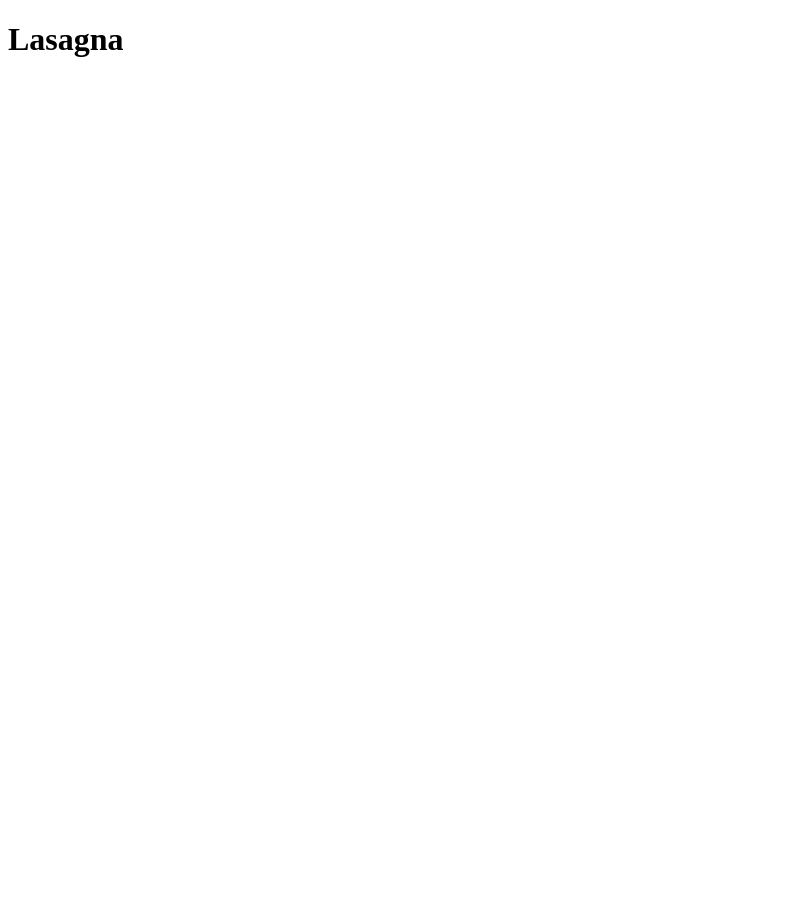
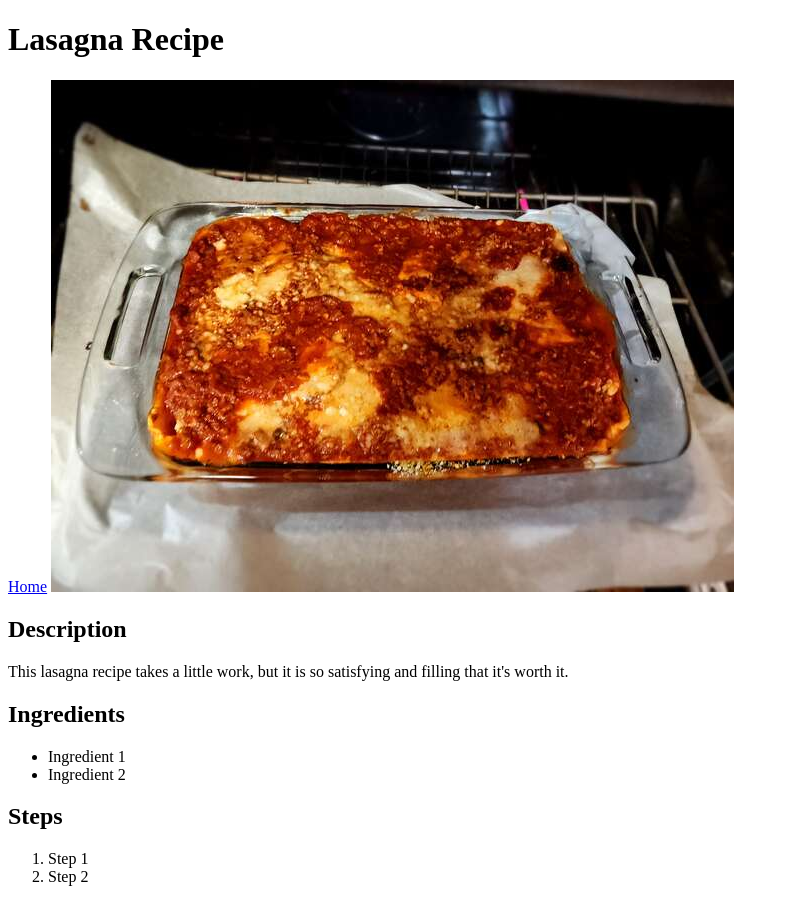
Before and after one commit to jbeda01/recipes, a plain HTML site: page recipes/lasagna.html in a window 1280 px wide. Shown: the whole page, without its empty margins (0-789 px from the left). Before the commit the page ends 800 px from the top, so only its background shows below. Drawn offline with Linux system fonts and the light colour scheme.

Commit message:
Set up a working website with a basic structure with placeholders

```diff
--- a/recipes/lasagna.html
+++ b/recipes/lasagna.html
@@ -2,9 +2,26 @@
 <html lang="en">
   <head>
     <meta charset="utf-8">
-    <title>Lasagna</title>
+    <title>Lasagna Recipe</title>
   </head>
   <body>
-    <h1>Lasagna</h1>
+    <h1>Lasagna Recipe</h1>
+    <a href="../index.html">Home</a>
+    <img src="../images/lasagna.jpeg">
+
+    <h2>Description</h2>
+    <p>This lasagna recipe takes a little work, but it is so satisfying and filling that it's worth it.</p>
+
+    <h2>Ingredients</h2>
+    <ul>
+      <li>Ingredient 1</li>
+      <li>Ingredient 2</li>
+    </ul>
+
+    <h2>Steps</h2>
+    <ol>
+      <li>Step 1</li>
+      <li>Step 2</li>
+    </ol>
   </body>
 </html>
```
Also changed, not shown: index.html (+1 -0 lines), images/lasagna.jpeg (added).
